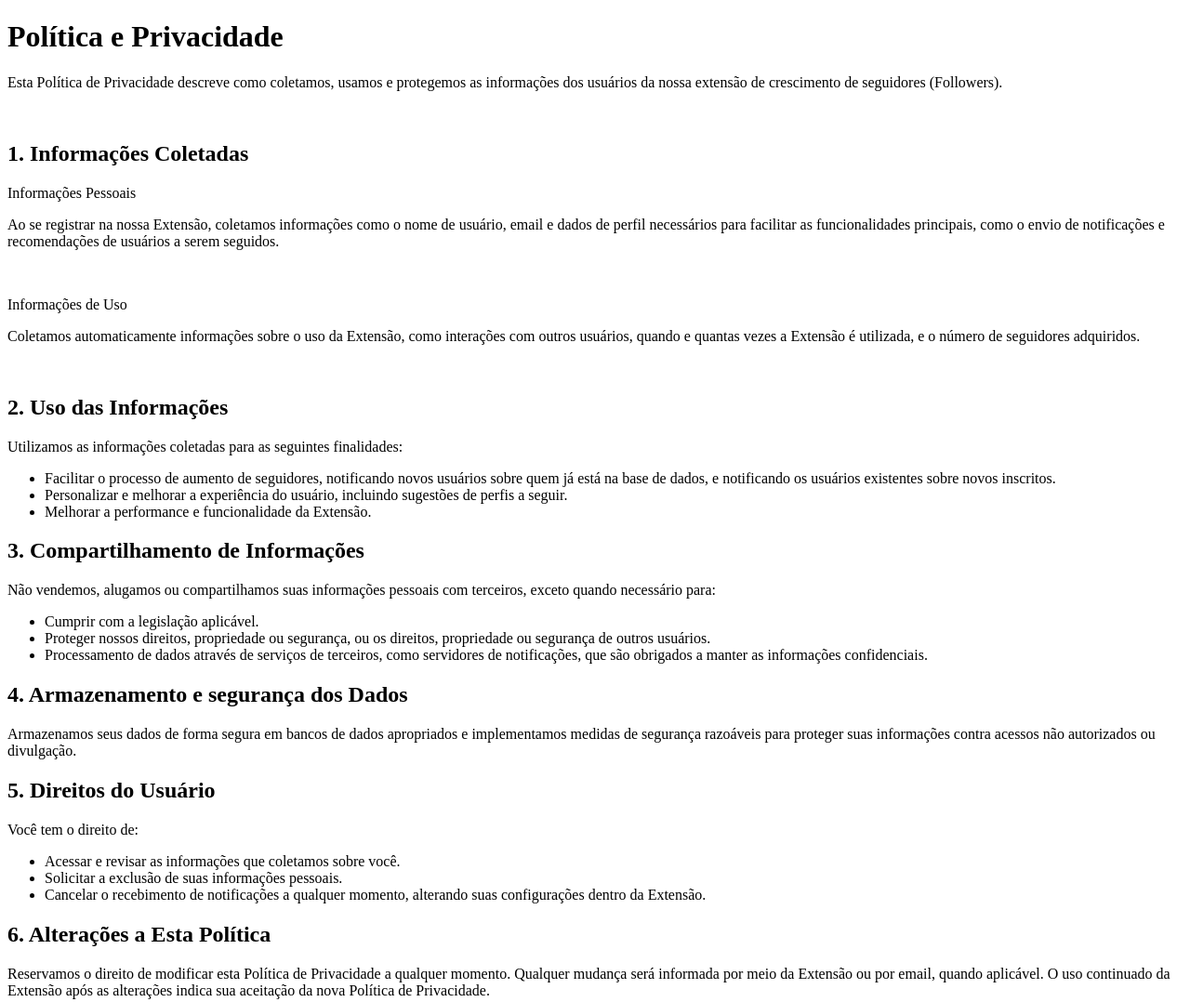
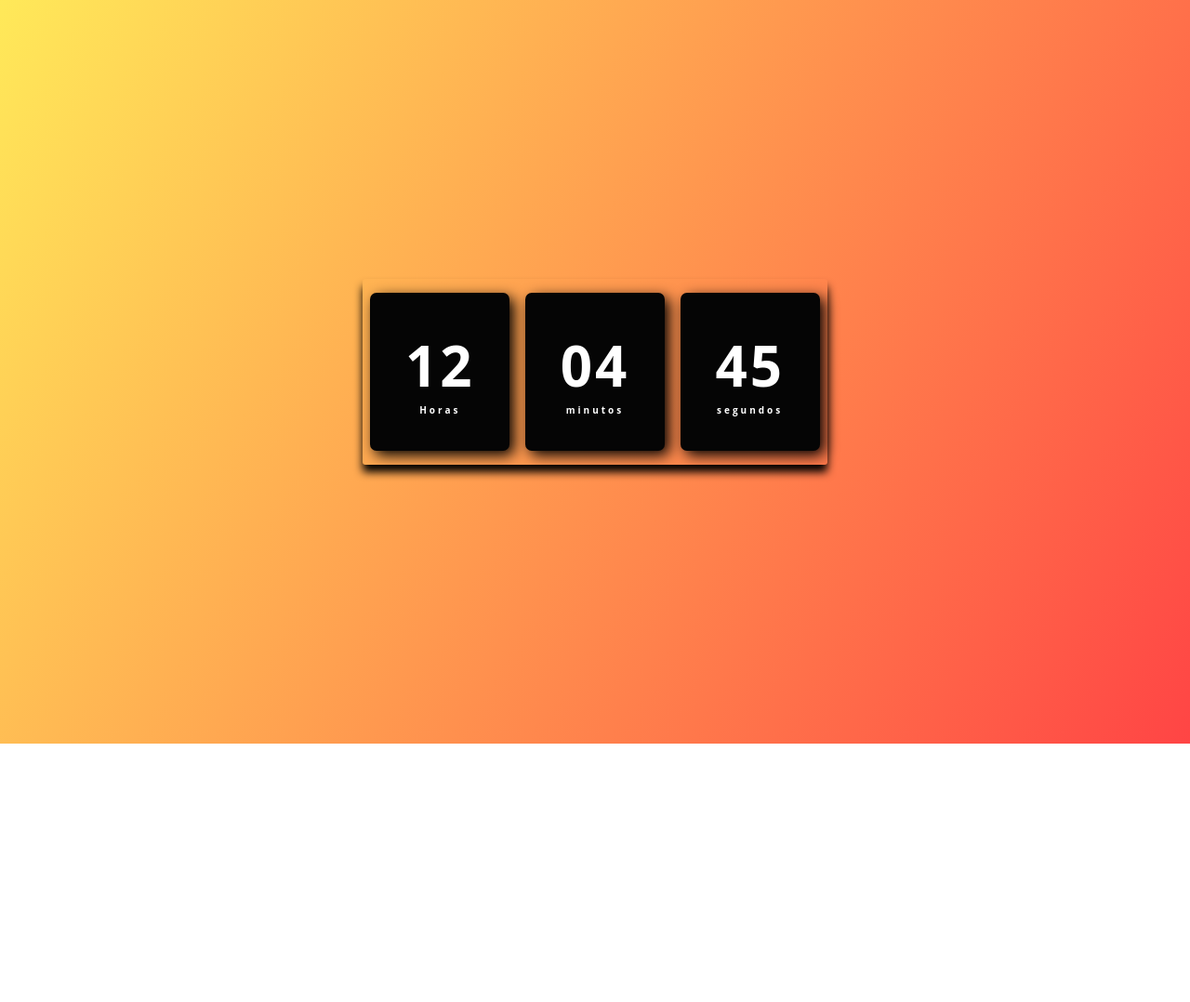
Before and after one commit to HeltonCassoma/Policies.io, a plain HTML site: page index.html in a window 1280 px wide. Shown: the top 1078 px of the page at 93% size. After the commit the page ends 800 px from the top, so only its background shows below. Drawn offline with Linux system fonts and the light colour scheme; a web font is replaced by a local one.

Commit message:
terminei o relógio

```diff
--- /dev/null
+++ b/assets/script.js
@@ -0,0 +1,20 @@
+const horas= document.getElementById('horas');
+const minutos= document.getElementById('minutos');
+const segundos= document.getElementById('segundos');
+
+const relogio = setInterval(function time(){
+    let dateToday = new Date();
+    let hr = dateToday.getHours();
+    let min = dateToday.getMinutes();
+    let sec = dateToday.getSeconds();
+
+
+    if(hr < 10 ) hr = '0' + hr;
+
+    if(min < 10 ) min = '0' + min;
+
+    if(sec < 10 ) sec = '0' + sec;
+    horas.textContent = hr;
+    minutos.textContent = min;
+    segundos.textContent = sec;
+})
--- /dev/null
+++ b/assets/style.css
@@ -0,0 +1,53 @@
+@import url('https://fonts.googleapis.com/css2?family=Reenie+Beanie&family=Tiny5&display=swap');
+
+*{
+   margin: 0;
+   padding: 0;
+   font-family: 'Open Sans', sans-serif;
+}
+
+body{
+    height: 100vh;
+    background: linear-gradient(120deg, #ffe53bd8,#ff2525da);
+    display:flex;
+    align-items: center;
+    justify-content: center;
+}
+
+
+.relogio{
+    display: flex;
+    align-items: center;
+    justify-content: space-around;
+    height: 200px;
+    width: 500px;
+    background: transparent;
+    border-radius: 3px;
+    box-shadow: 0px 8px 10px rgba(0, 0, 0, 5);
+
+}
+
+.relogio div{
+    height: 170px;
+    width: 150px;
+    display: flex;
+    flex-direction: column;
+    align-items: center;
+    justify-content: center;
+
+    color: #fff;
+    background: rgba(5, 5, 5, 9);
+    box-shadow: 5px 5px 15px rgba(0, 0, 0, 7);
+    border-radius: 7px;
+    letter-spacing: 3px;
+}
+
+.relogio span{
+    font-weight: bolder;
+    font-size: 60px;
+
+}
+
+.relogio span.tempo{
+    font-size: 10px;
+}
--- a/index.html
+++ b/index.html
@@ -3,53 +3,28 @@
 <head>
     <meta charset="UTF-8">
     <meta name="viewport" content="width=device-width, initial-scale=1.0">
-    <title>Política e Privacidade</title>
-
+    <link rel="stylesheet" href="/assets/style.css">
+    <title>Relógio Digital</title>
 </head>
-
 <body>
-    <h1>Política e Privacidade</h1>
-    <p>Esta Política de Privacidade descreve como coletamos, usamos e protegemos as informações dos usuários da nossa extensão de crescimento de seguidores (Followers).</p><br>
-    <h2>1. Informações Coletadas</h2>
-    <p>Informações Pessoais</p>
-    <p>Ao se registrar na nossa Extensão, coletamos informações como o nome de usuário, email e dados de perfil necessários para facilitar as funcionalidades principais, como o envio de notificações e recomendações de usuários a serem seguidos.</p> <br>
-
-    <p>Informações de Uso</p>
-    <p>Coletamos automaticamente informações sobre o uso da Extensão, como interações com outros usuários, quando e quantas vezes a Extensão é utilizada, e o número de seguidores adquiridos.</p> <br>
-
-    <h2>2. Uso das Informações</h2>
-    <p>Utilizamos as informações coletadas para as seguintes finalidades:</p>
-    <ul>
-        <li>Facilitar o processo de aumento de seguidores, notificando novos usuários sobre quem já está na base de dados, e notificando os usuários existentes sobre novos inscritos.</li>
-        <li>Personalizar e melhorar a experiência do usuário, incluindo sugestões de perfis a seguir.</li>
-        <li>Melhorar a performance e funcionalidade da Extensão.</li>
-    </ul>
-    <h2>3. Compartilhamento de Informações</h2>
-    <p>Não vendemos, alugamos ou compartilhamos suas informações pessoais com terceiros, exceto quando necessário para:</p>
-    <ul>
-        <li>Cumprir com a legislação aplicável.</li>
-        <li>Proteger nossos direitos, propriedade ou segurança, ou os direitos, propriedade ou segurança de outros usuários.</li>
-        <li>Processamento de dados através de serviços de terceiros, como servidores de notificações, que são obrigados a manter as informações confidenciais.</li>
-    </ul>
-
-    <h2>4. Armazenamento e segurança dos Dados</h2>
-    <p>Armazenamos seus dados de forma segura em bancos de dados apropriados e implementamos medidas de segurança razoáveis para proteger suas informações contra acessos não autorizados ou divulgação.</p>
-
-    <h2>5. Direitos do Usuário</h2>
-    <p>Você tem o direito de:</p>
-    <ul>
-        <li>Acessar e revisar as informações que coletamos sobre você.</li>
-        <li>Solicitar a exclusão de suas informações pessoais.</li>
-        <li>Cancelar o recebimento de notificações a qualquer momento, alterando suas configurações dentro da Extensão.</li>
-    </ul>
-
-    <h2> 6. Alterações a Esta Política</h2>
-    <p>Reservamos o direito de modificar esta Política de Privacidade a qualquer momento. Qualquer mudança será informada por meio da Extensão ou por email, quando aplicável. O uso continuado da Extensão após as alterações indica sua aceitação da nova Política de Privacidade.</p>
-
-    <h2>Contato</h2>
-    <p>Se você tiver dúvidas sobre esta Política de Privacidade ou sobre nossas práticas, entre em contato conosco através do email: heltoncassoma7@gmail.com.</p>
+    <div class ="relogio">
+        <div>
+            <span id="horas">00</span>
+            <span class ="tempo">Horas</span>
+        </div>
+        <div>
+            <span id="minutos">00</span>
+            <span class ="tempo">minutos</span>
+        </div>
+        <div>
+            <span id="segundos">00</span>
+            <span class ="tempo">segundos</span>
+        </div>
+    </div>
 
 
 
+
+    <script src="/assets/script.js"></script>
 </body>
 </html>
```
